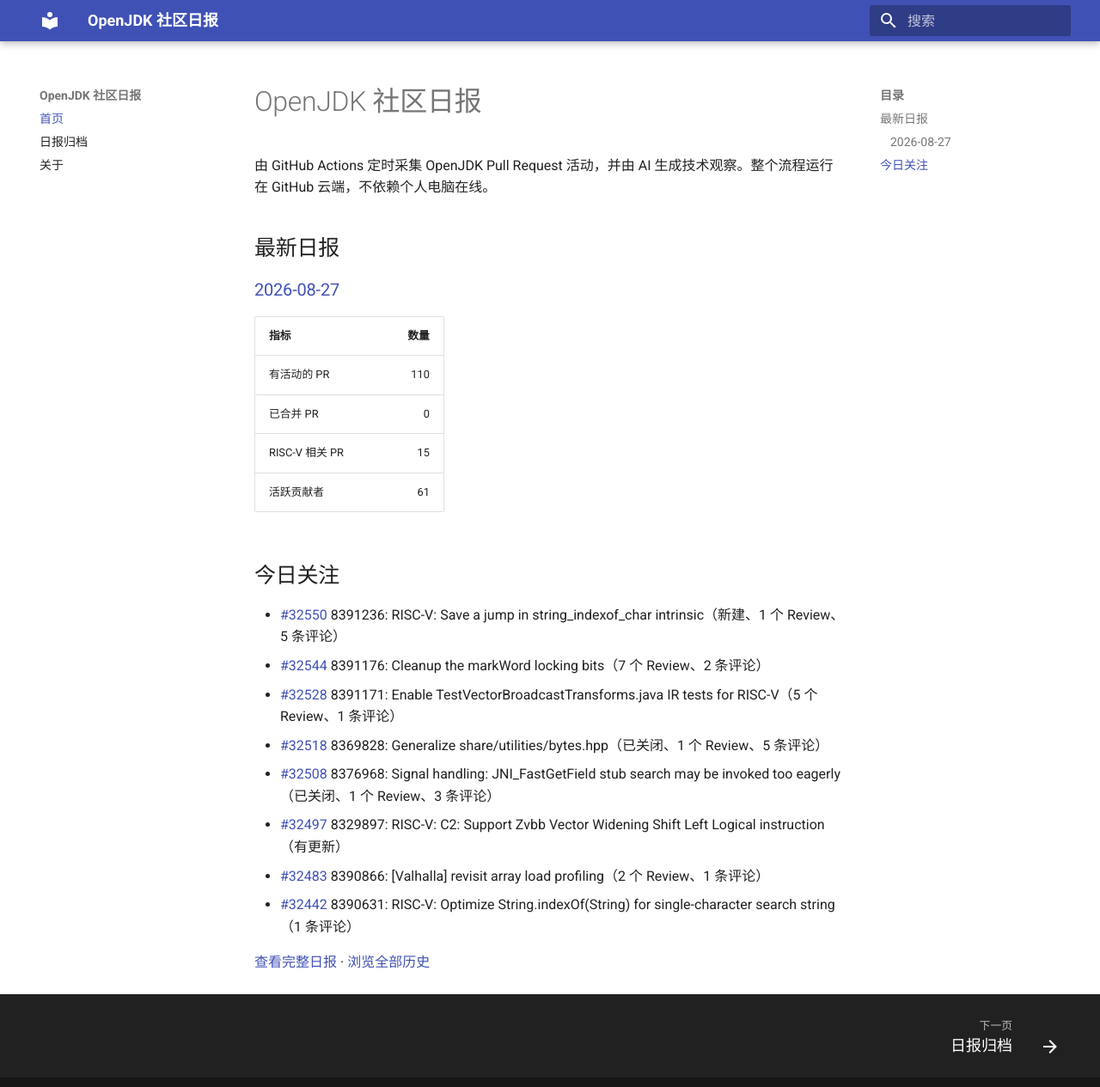
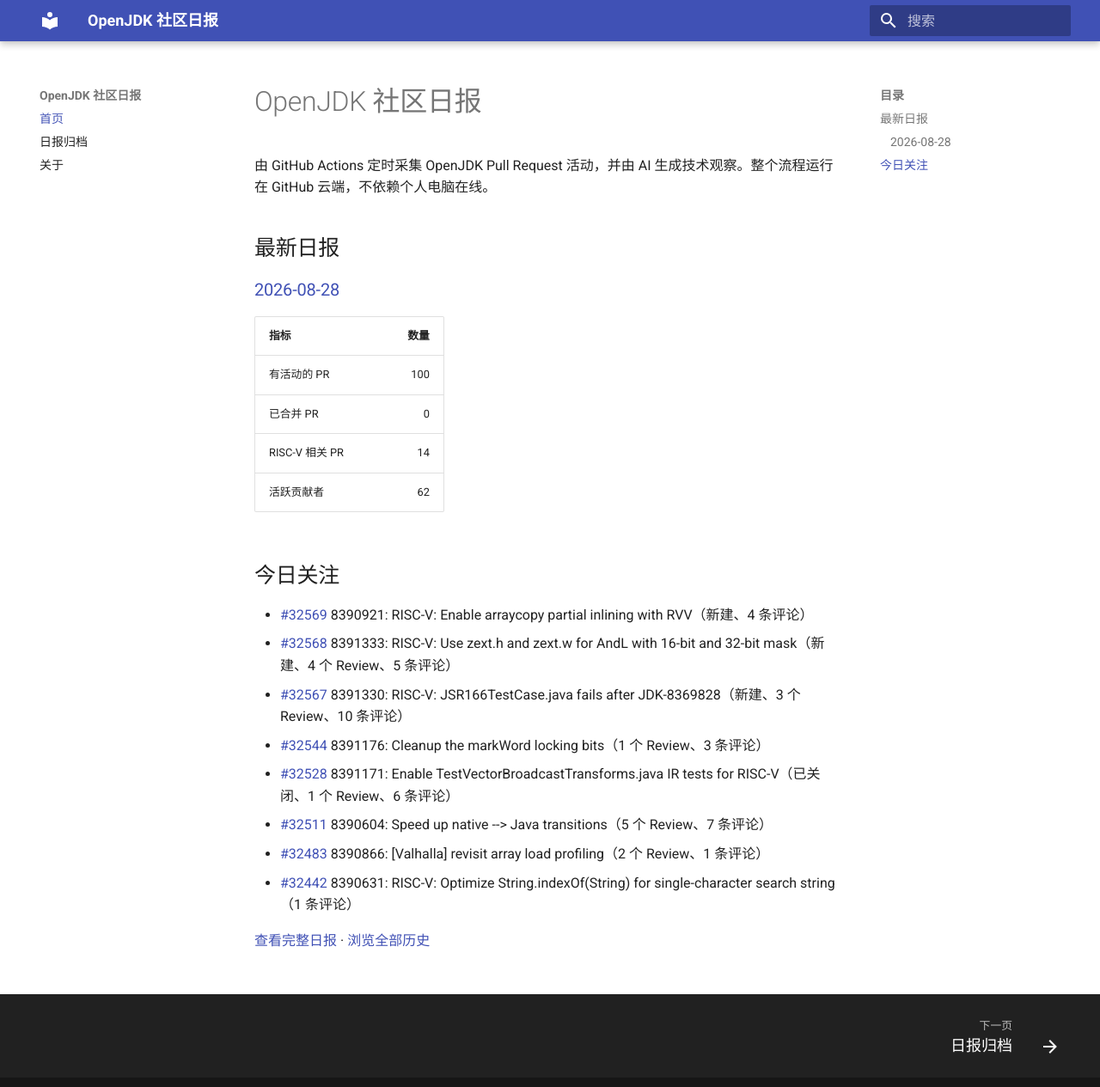
Before and after one commit to DingliZhang/openjdk-daily, an MkDocs documentation site: the page built from docs/index.md, in a window 1280 px wide and 1278 px high. Shown: the top 1265 px of the window at 86% size. Built offline with MkDocs 1.6.1 and Material for MkDocs 9.7.7, drawn with Linux system fonts in a browser that asks for light colours.

Commit message:
report: add OpenJDK daily report

```diff
--- a/docs/index.md
+++ b/docs/index.md
@@ -4,24 +4,24 @@
 
 ## 最新日报
 
-### [2026-08-27](reports/2026/2026-08-27.md)
+### [2026-08-28](reports/2026/2026-08-28.md)
 
 | 指标 | 数量 |
 |---|---:|
-| 有活动的 PR | 110 |
+| 有活动的 PR | 100 |
 | 已合并 PR | 0 |
-| RISC-V 相关 PR | 15 |
-| 活跃贡献者 | 61 |
+| RISC-V 相关 PR | 14 |
+| 活跃贡献者 | 62 |
 
 ## 今日关注
 
-- [#32550](https://github.com/openjdk/jdk/pull/32550) 8391236: RISC-V: Save a jump in string_indexof_char intrinsic（新建、1 个 Review、5 条评论）
-- [#32544](https://github.com/openjdk/jdk/pull/32544) 8391176: Cleanup the markWord locking bits（7 个 Review、2 条评论）
-- [#32528](https://github.com/openjdk/jdk/pull/32528) 8391171: Enable TestVectorBroadcastTransforms.java IR tests for RISC-V（5 个 Review、1 条评论）
-- [#32518](https://github.com/openjdk/jdk/pull/32518) 8369828: Generalize share/utilities/bytes.hpp（已关闭、1 个 Review、5 条评论）
-- [#32508](https://github.com/openjdk/jdk/pull/32508) 8376968: Signal handling: JNI_FastGetField stub search may be invoked too eagerly（已关闭、1 个 Review、3 条评论）
-- [#32497](https://github.com/openjdk/jdk/pull/32497) 8329897: RISC-V: C2: Support Zvbb Vector Widening Shift Left Logical instruction（有更新）
+- [#32569](https://github.com/openjdk/jdk/pull/32569) 8390921: RISC-V: Enable arraycopy partial inlining with RVV（新建、4 条评论）
+- [#32568](https://github.com/openjdk/jdk/pull/32568) 8391333: RISC-V: Use zext.h and zext.w for AndL with 16-bit and 32-bit mask（新建、4 个 Review、5 条评论）
+- [#32567](https://github.com/openjdk/jdk/pull/32567) 8391330: RISC-V: JSR166TestCase.java fails after JDK-8369828（新建、3 个 Review、10 条评论）
+- [#32544](https://github.com/openjdk/jdk/pull/32544) 8391176: Cleanup the markWord locking bits（1 个 Review、3 条评论）
+- [#32528](https://github.com/openjdk/jdk/pull/32528) 8391171: Enable TestVectorBroadcastTransforms.java IR tests for RISC-V（已关闭、1 个 Review、6 条评论）
+- [#32511](https://github.com/openjdk/jdk/pull/32511) 8390604: Speed up native --> Java transitions（5 个 Review、7 条评论）
 - [#32483](https://github.com/openjdk/jdk/pull/32483) 8390866: [Valhalla] revisit array load profiling（2 个 Review、1 条评论）
 - [#32442](https://github.com/openjdk/jdk/pull/32442) 8390631: RISC-V: Optimize String.indexOf(String) for single-character search string（1 条评论）
 
-[查看完整日报](reports/2026/2026-08-27.md) · [浏览全部历史](reports/index.md)
+[查看完整日报](reports/2026/2026-08-28.md) · [浏览全部历史](reports/index.md)
```
Also changed, not shown: docs/reports/2026/2026-08-28.md (added, +227 -0 lines), docs/reports/index.md (+2 -1 lines), 2 other files.
